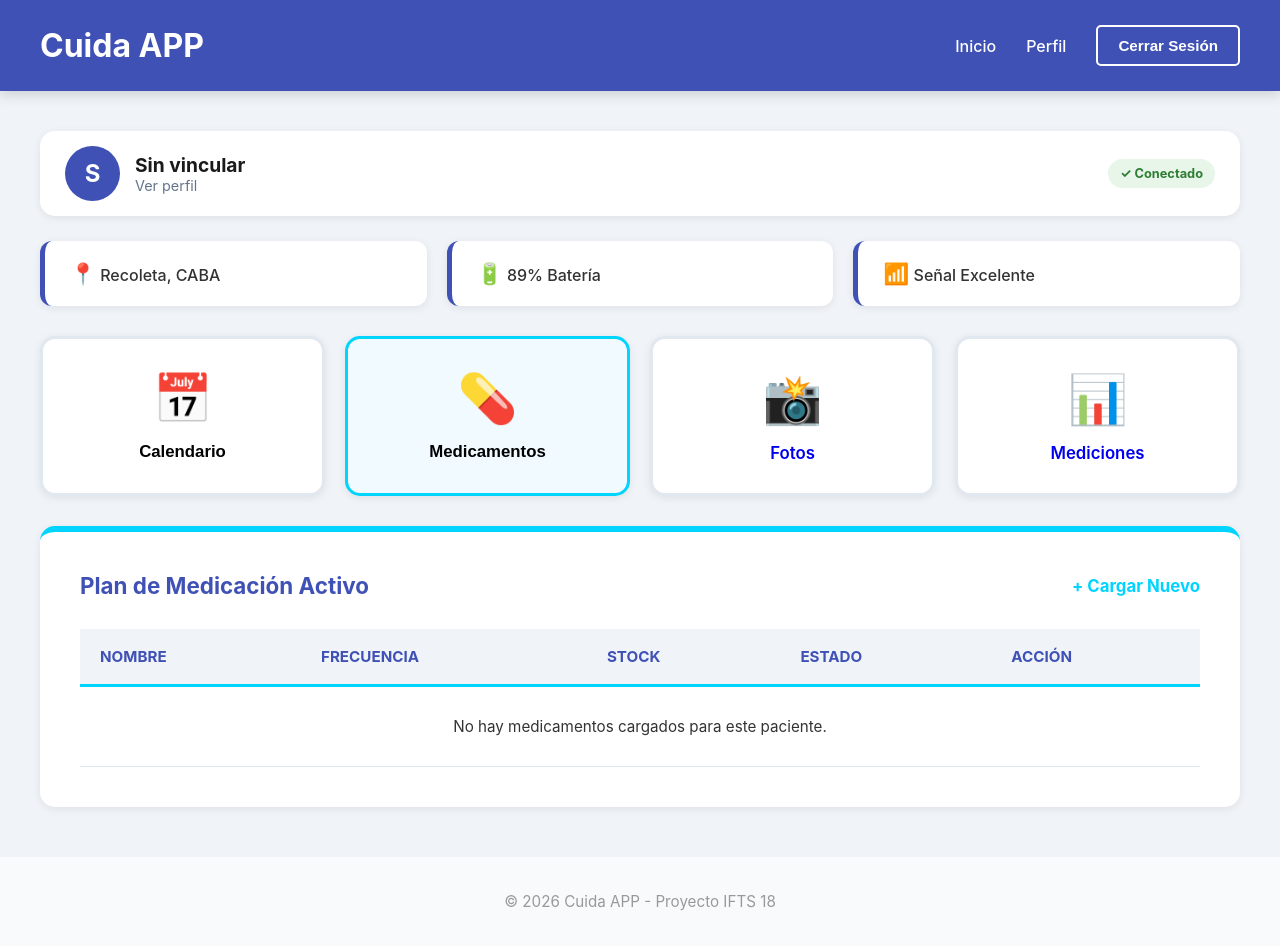
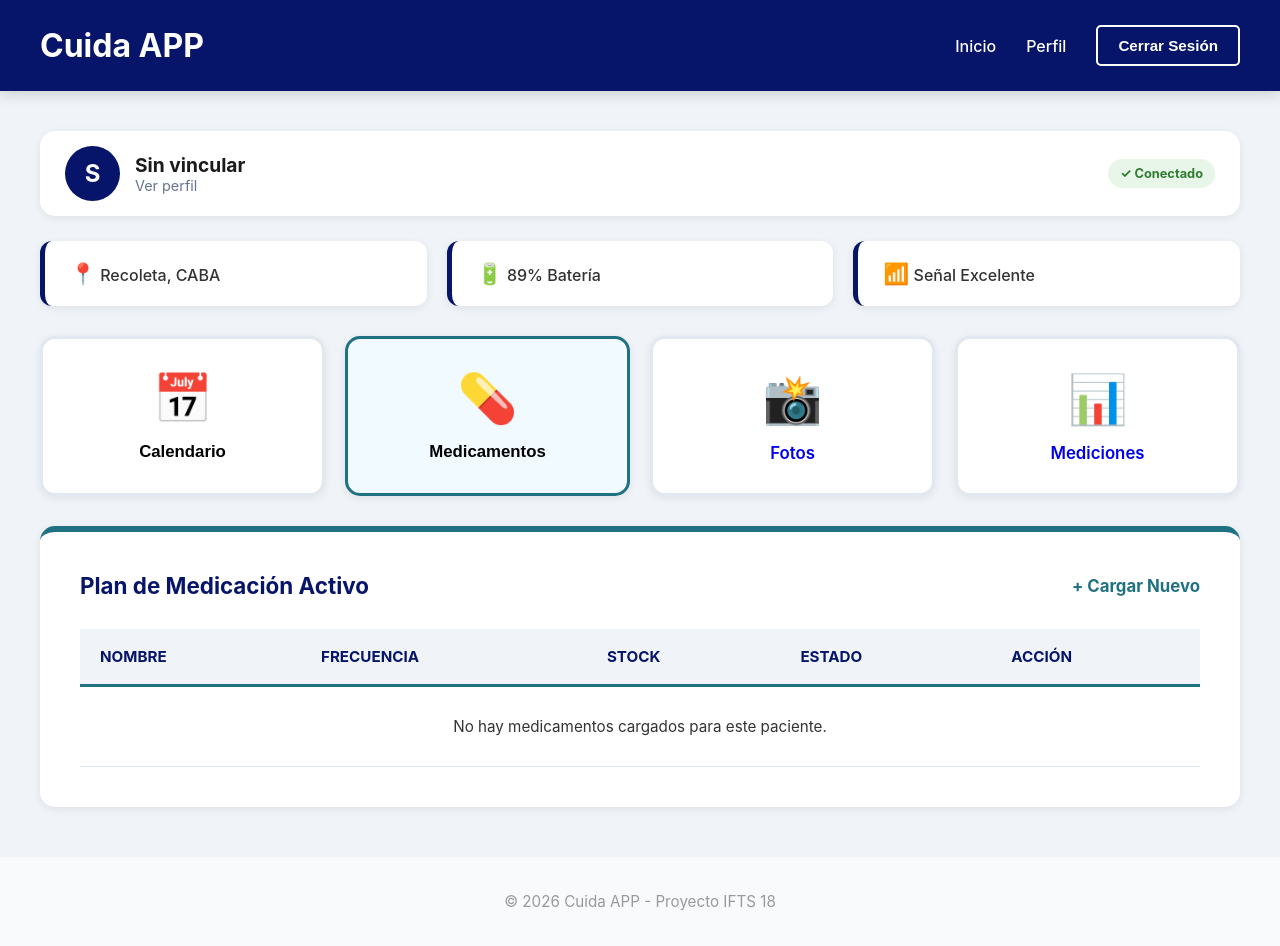
Before and after one commit to aguspm1/cuidapp, a Django app: page / in a window 1280 px wide. Run offline with Django 5.2, Linux system fonts and the light colour scheme; the visitor is signed in with stand-in values (Sample User, id 1); data that the repository does not hold is empty.

Commit message:
Cambios en la paleta de colores

```diff
--- a/src/core/static/core/css/styles.css
+++ b/src/core/static/core/css/styles.css
@@ -4,10 +4,10 @@
 
 /* ----- VARIABLES Y COLORES ----- */
 :root {
-    --azul-profundo: #3f51b5;
-    --celeste-neon: #00d4ff;
+    --azul-profundo: #061569;
+    --celeste-neon: #207181;
     --texto-oscuro: #1a1a1a;
-    --evento-medico: #00d4ff;
+    --evento-medico: #103b44;
     --gris-claro: #f0f4f8;
     --gris-borde: #e2e8f0;
     --sombra-leve: 0 2px 8px rgba(0,0,0,0.08);
```
